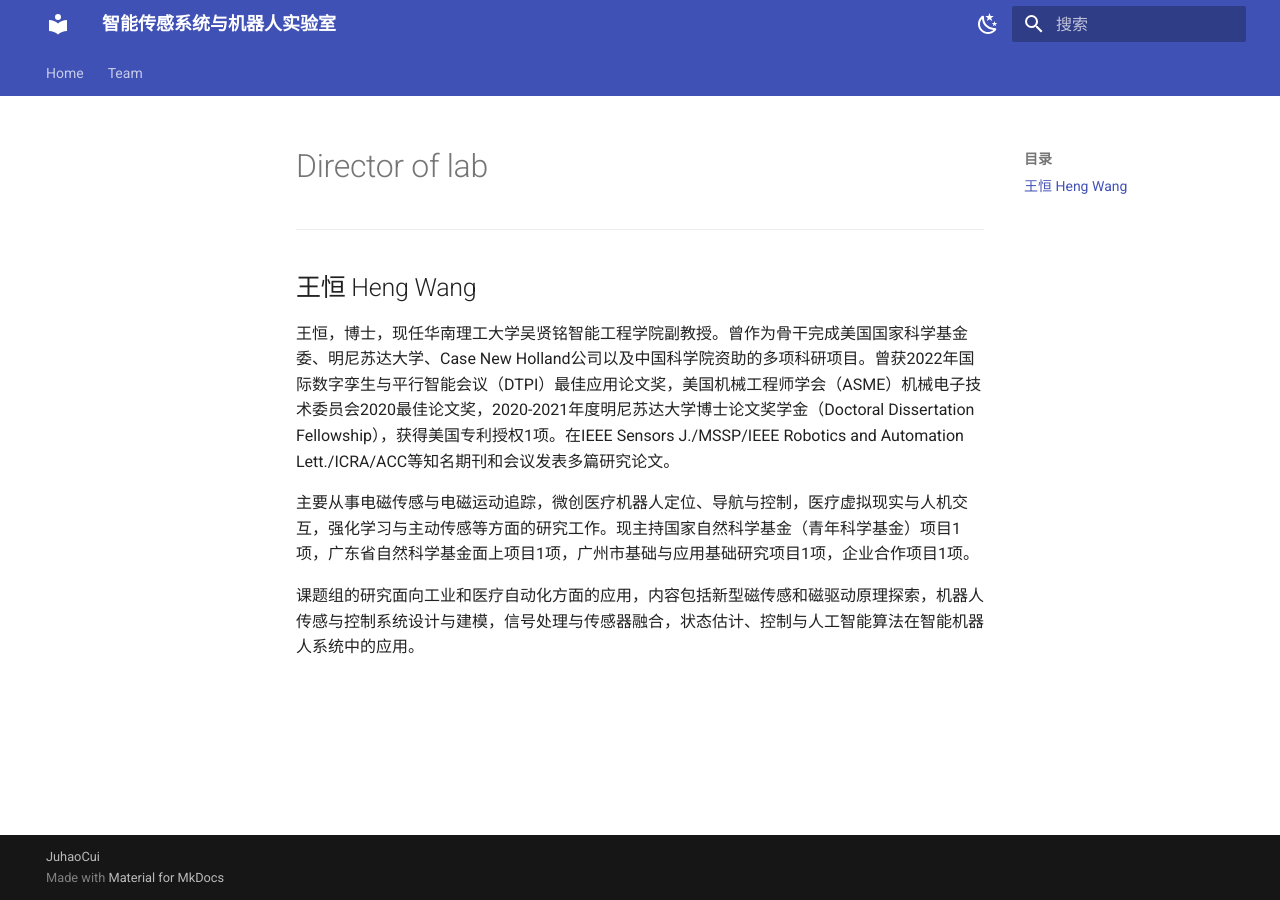
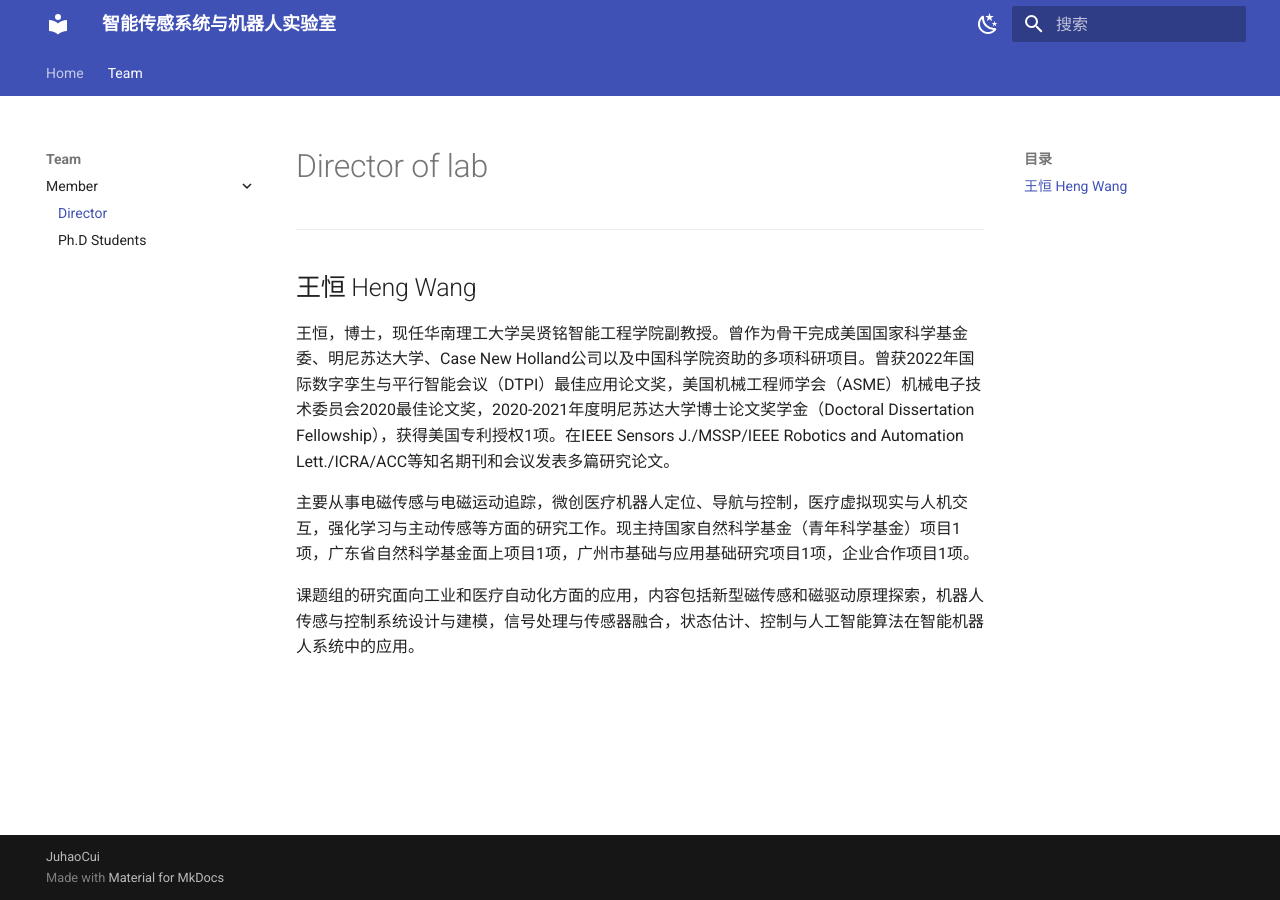
Before and after one commit to juhaocui/Wang-Lab.github.io, an MkDocs documentation site: the page built from docs/director.md, in a window 1280 px wide. Built offline with MkDocs 1.6.1 and Material for MkDocs 9.7.7, drawn with Linux system fonts in a browser that asks for light colours.

Commit message:
Update mkdocs.yml

```diff
--- a/mkdocs.yml
+++ b/mkdocs.yml
@@ -13,7 +13,7 @@ nav:
     # -Automated Assembly Line: Automated Line.md
   - Team:
     - Member:
-      - Director: test3.md
+      - Director: director.md
       - Ph.D Students: phd.md
 
 theme:
```
